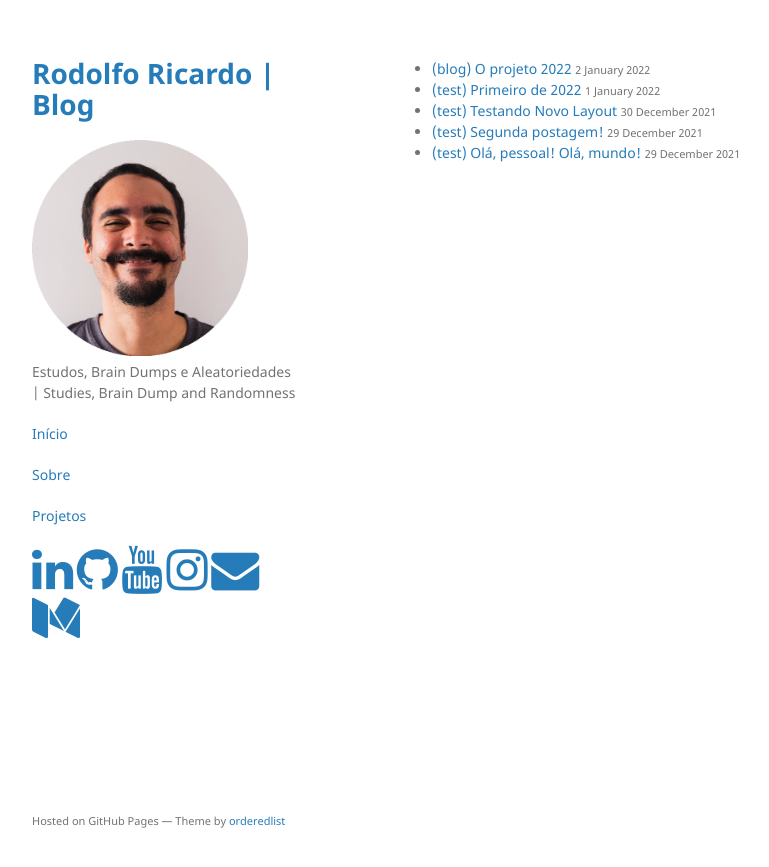
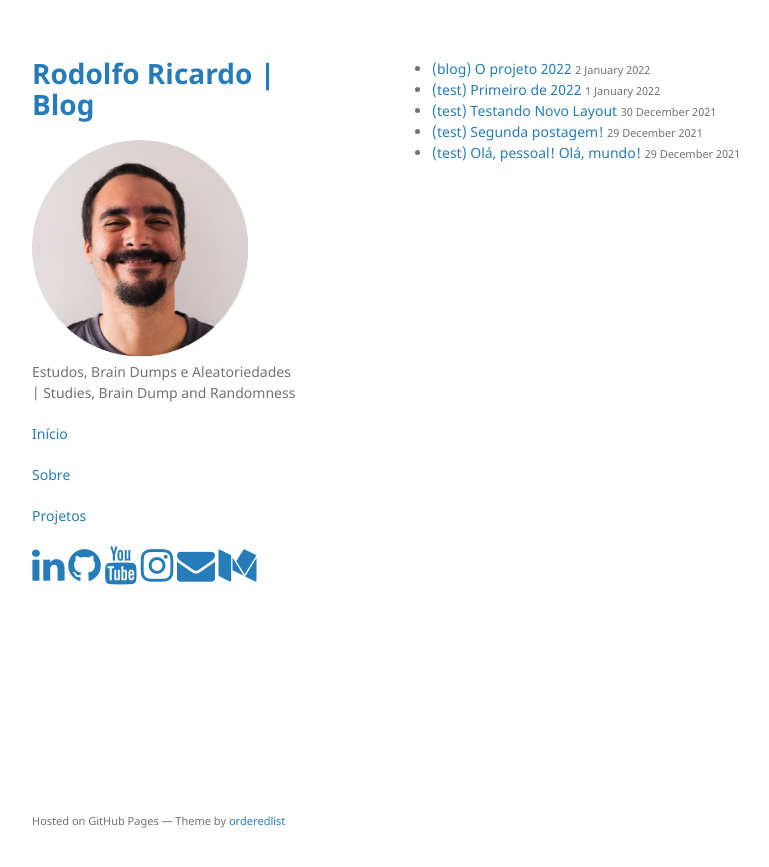
Before and after one commit to rodolforicardotech/rodolforicardotech.github.io, a Jekyll site: the page built from index.md, in a window 1280 px wide. Shown: the top 867 px of the page, without its empty margins (178-947 px from the left). Built offline with Jekyll 4.4.1, drawn with Linux system fonts in a browser that asks for light colours; our own code applies the rules of GitHub Pages for plain Markdown files.

Commit message:
diminuindo o tamanho dos ícones

```diff
--- a/_layouts/default.html
+++ b/_layouts/default.html
@@ -43,12 +43,12 @@
 
         <p class="view"><a href="">Projetos</a></p>
 
-        <a style="font-size:48px" href="https://www.linkedin.com/in/rodolforicardotech/" class="fa fa-linkedin"></a>
-        <a style="font-size:48px" href="https://github.com/rodolforicardotech/" class="fa fa-github"></a>
-        <a style="font-size:48px" href="https://www.youtube.com/channel/UCor8UQO0WwRDVheubXZptZg/videos" class="fa fa-youtube"></a>
-        <a style="font-size:48px" href="http://instagram.com/rodolforicardotech" class="fa fa-instagram"></a>
-        <a style="font-size:48px" href="mailto:rodolforicardotech@gmail.com" class="fa fa-envelope"></a>
-        <a style="font-size:48px" href="https://medium.com/@rodolforicardotech" class="fa fa-medium"></a>
+        <a style="font-size:38px" href="https://www.linkedin.com/in/rodolforicardotech/" class="fa fa-linkedin"></a>
+        <a style="font-size:38px" href="https://github.com/rodolforicardotech/" class="fa fa-github"></a>
+        <a style="font-size:38px" href="https://www.youtube.com/channel/UCor8UQO0WwRDVheubXZptZg/videos" class="fa fa-youtube"></a>
+        <a style="font-size:38px" href="http://instagram.com/rodolforicardotech" class="fa fa-instagram"></a>
+        <a style="font-size:38px" href="mailto:rodolforicardotech@gmail.com" class="fa fa-envelope"></a>
+        <a style="font-size:38px" href="https://medium.com/@rodolforicardotech" class="fa fa-medium"></a>
 
 
         <!--{% if site.show_downloads %}
```
